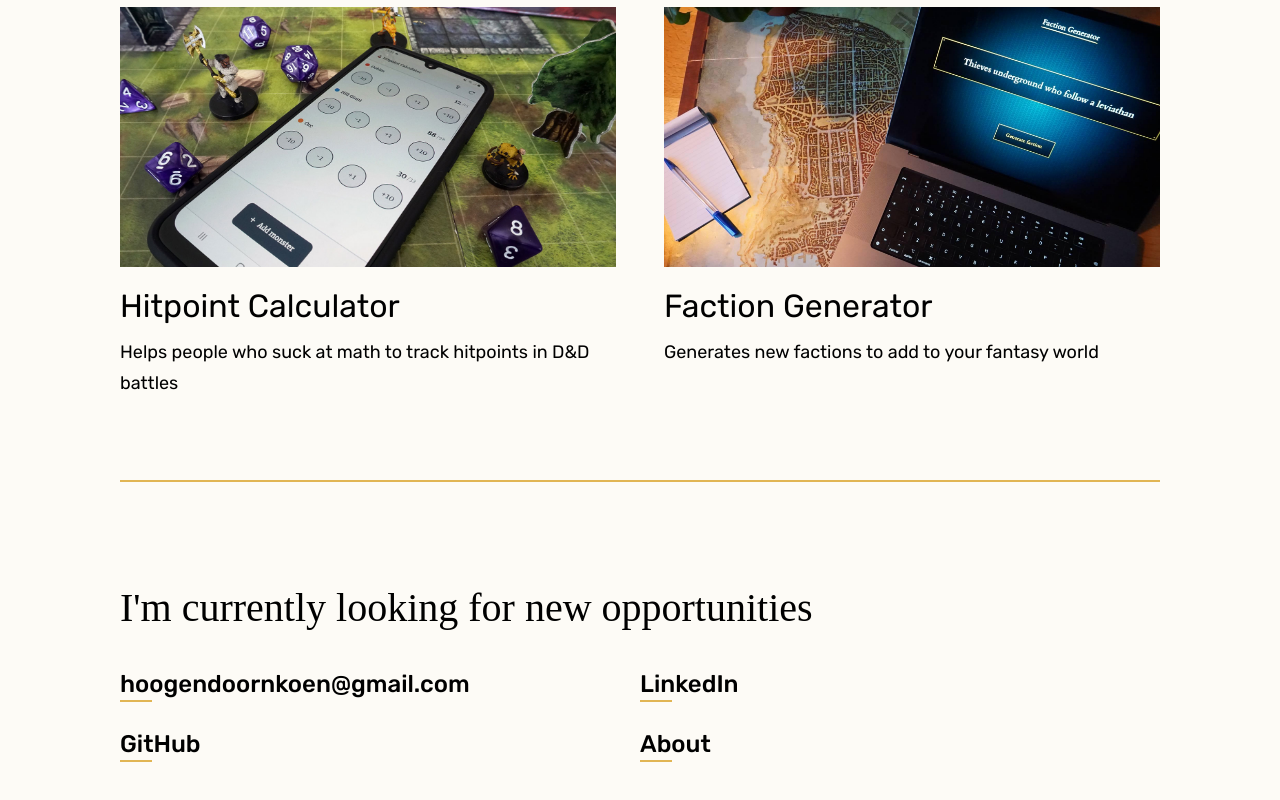
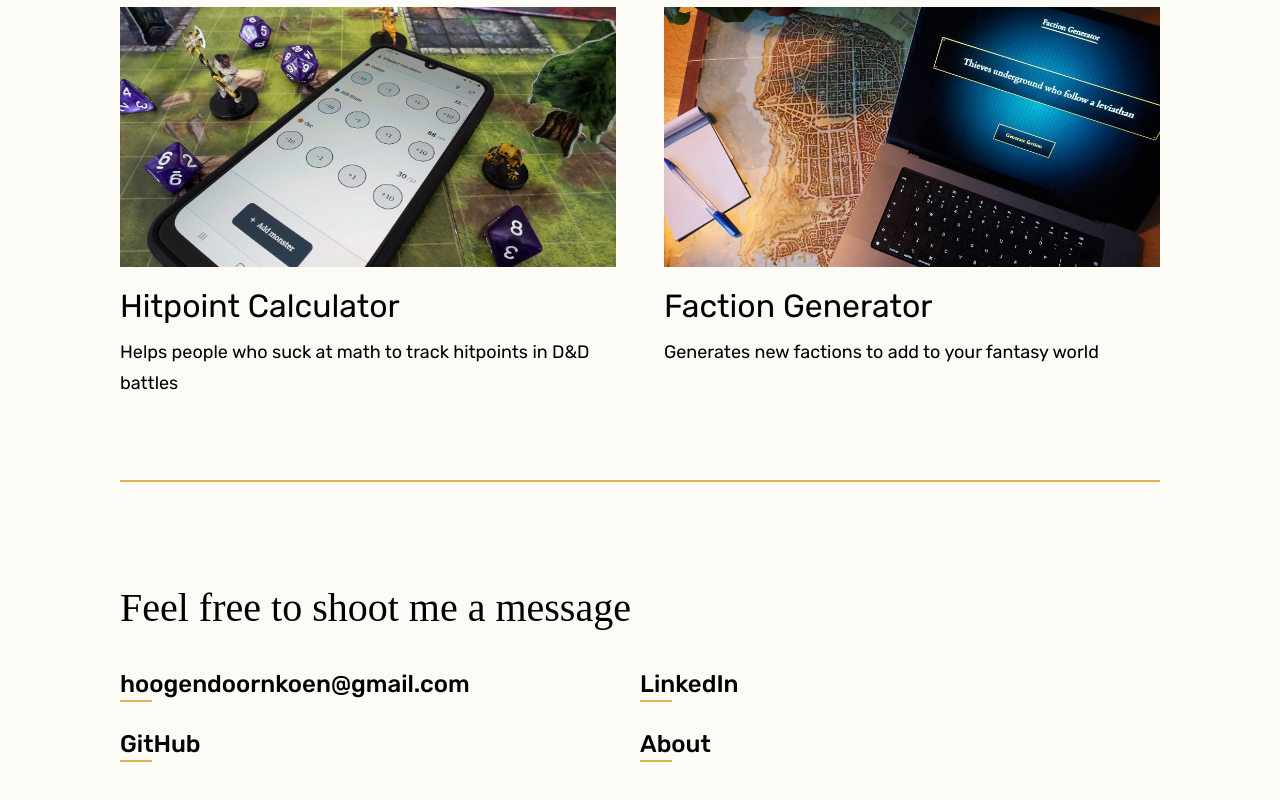
Before and after one commit to KoenHoogendoorn/Portfolio-Koen, a React (Create React App) app: page / in a window 1280 px wide. Shown: the part 2936-3736 px from the top of the page. Built offline with nearby package versions, Linux system fonts and the light colour scheme; a web font is replaced by a local one.

Commit message:
fixed faction generator url to dragons quill

```diff
--- a/package.json
+++ b/package.json
@@ -43,6 +43,7 @@
     ]
   },
   "devDependencies": {
-    "css-loader": "^5.2.0"
+    "css-loader": "^5.2.0",
+    "sass-loader": "^16.0.2"
   }
 }
--- a/src/containers/SignOffSection/SignOffSection.js
+++ b/src/containers/SignOffSection/SignOffSection.js
@@ -77,7 +77,8 @@ const SignOffSection = (props) => {
   if (props.detailPage && !props.aboutPage) {
     title = <h2>Check out these other projects</h2>;
   } else {
-    title = <h2>I'm currently looking for new opportunities</h2>;
+    // title = <h2>I'm currently looking for new opportunities</h2>;
+    title = <h2>Feel free to shoot me a message</h2>;
   }
 
   return (
```
Also changed, not shown: 1 other file (tests, documents, lock files or other folders).
